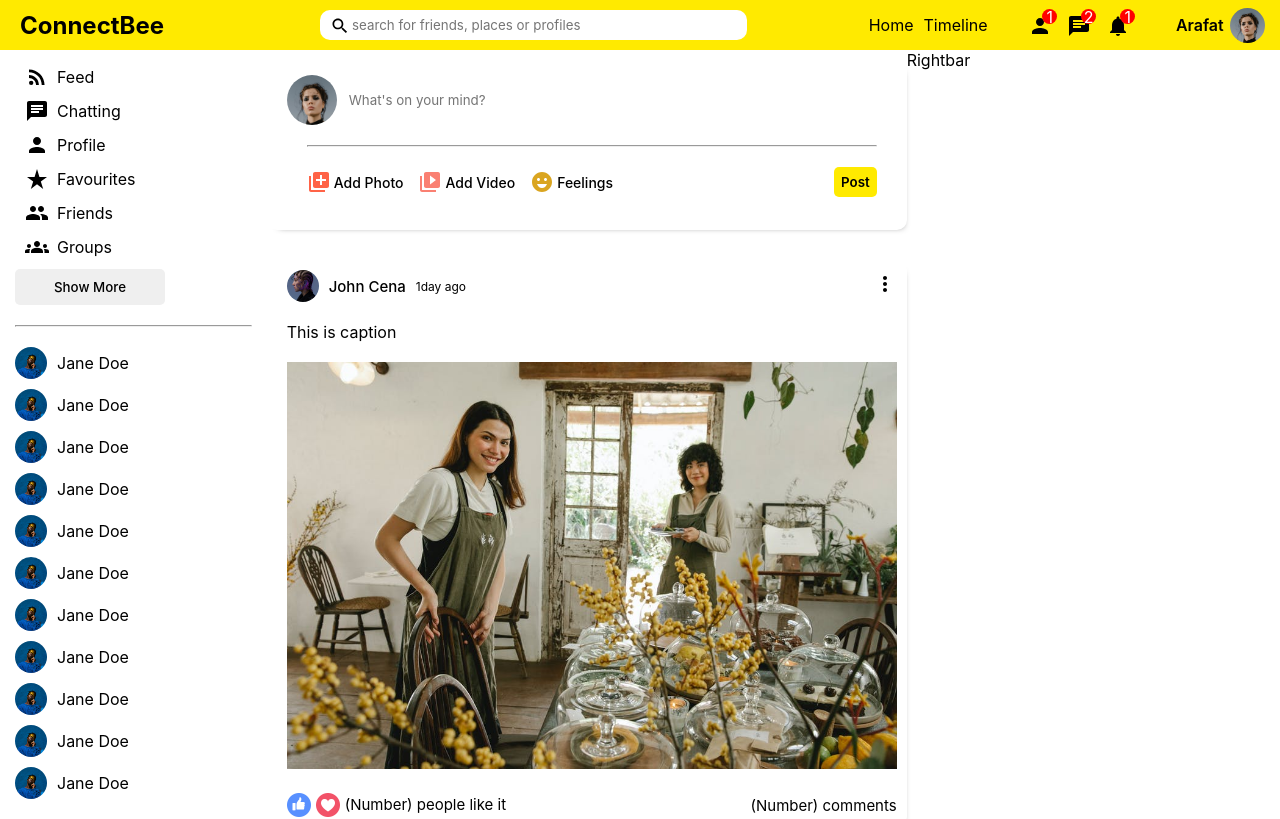
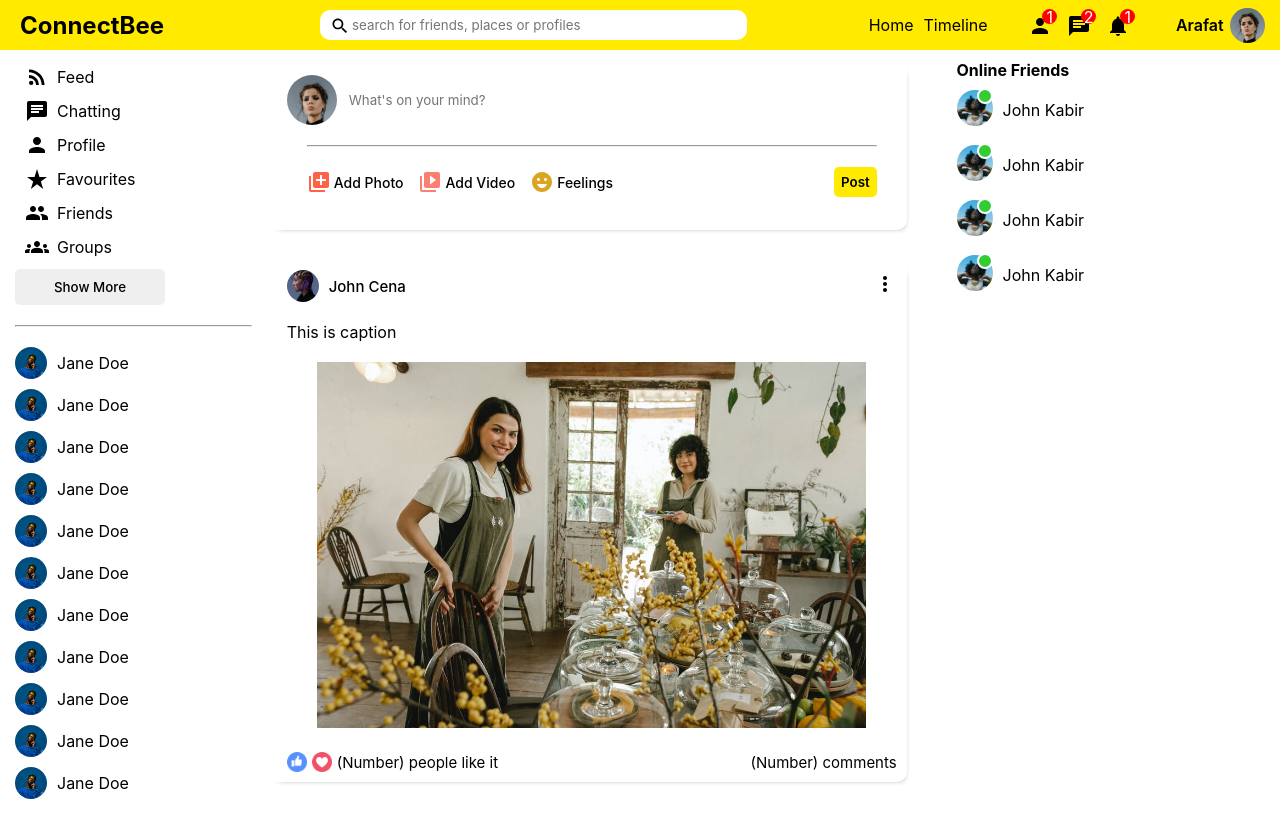
Before and after one commit to KabirBhae/social-media, a React (Create React App) app: page / in a window 1280 px wide. Shown: the top 819 px of the page. Built offline with nearby package versions, Linux system fonts and the light colour scheme.

Commit message:
rightbar completed
few other small changes also made

```diff
--- a/public/index.html
+++ b/public/index.html
@@ -14,7 +14,7 @@
 			rel="stylesheet"
 		/>
 		<link rel="stylesheet" href="style.css" />
-		<title>Demo Social Media App</title>
+		<title>Connect Bee</title>
 	</head>
 	<body>
 		<noscript>You need to enable JavaScript to run this app.</noscript>
--- a/src/Components/FeedContent/FeedContent.js
+++ b/src/Components/FeedContent/FeedContent.js
@@ -14,7 +14,6 @@ export default function FeedContent() {
 							alt=""
 						/>
 						<span className="contentUsername">John Cena</span>
-						<span className="contentDate">1day ago</span>
 					</div>
 					<div className="contentTopRight">
 						<MoreVert />
--- a/src/Components/FeedContent/feedContent.css
+++ b/src/Components/FeedContent/feedContent.css
@@ -35,17 +35,14 @@
 	margin: 0 10px;
 }
 
-.contentDate {
-	font-size: 12px;
-}
-
 .contentCenter {
 	margin: 20px 0;
 }
 
 .contentImg {
 	margin-top: 20px;
-	width: 100%;
+	margin-left: 5%;
+	width: 90%;
 	max-height: 500px;
 	object-fit: contain;
 }
@@ -62,8 +59,8 @@
 }
 
 .likeIcon {
-	width: 24px;
-	height: 24px;
+	width: 20px;
+	height: 20px;
 	margin-right: 5px;
 	cursor: pointer;
 }
--- a/src/Components/Leftbar/leftbar.css
+++ b/src/Components/Leftbar/leftbar.css
@@ -2,6 +2,8 @@
 	flex: 2.5;
 	height: calc(100vh - 50px);
 	overflow-y: scroll;
+	position: sticky;
+	top: 50px;
 }
 
 .leftbar::-webkit-scrollbar {
--- a/src/Components/MainFeed/Feed.js
+++ b/src/Components/MainFeed/Feed.js
@@ -10,6 +10,8 @@ export default function Feed() {
 			<div className="feedWrapper">
 				<Share />
 				<FeedContent />
+				<FeedContent />
+				<FeedContent />
 			</div>
 		</div>
 	);
--- a/src/Components/Rightbar/Rightbar.js
+++ b/src/Components/Rightbar/Rightbar.js
@@ -2,7 +2,61 @@ import React from "react";
 import "./rightbar.css";
 
 const Rightbar = () => {
-	return <div className="rightbar">Rightbar</div>;
+	return (
+		<>
+			<div className="rightbar">
+				<div className="rightbarWrapper">
+					<h4 className="rightbarTitle">Online Friends</h4>
+					<ul className="rightbarFriendList">
+						<li className="rightbarFriend">
+							<div className="rightbarProfileImgContainer">
+								<img
+									className="rightbarProfileImg"
+									src="assets/person/3.jpeg"
+									alt=""
+								/>
+								<span className="rightbarOnline"></span>
+							</div>
+							<span className="rightbarUsername">John Kabir</span>
+						</li>
+						<li className="rightbarFriend">
+							<div className="rightbarProfileImgContainer">
+								<img
+									className="rightbarProfileImg"
+									src="assets/person/3.jpeg"
+									alt=""
+								/>
+								<span className="rightbarOnline"></span>
+							</div>
+							<span className="rightbarUsername">John Kabir</span>
+						</li>
+						<li className="rightbarFriend">
+							<div className="rightbarProfileImgContainer">
+								<img
+									className="rightbarProfileImg"
+									src="assets/person/3.jpeg"
+									alt=""
+								/>
+								<span className="rightbarOnline"></span>
+							</div>
+							<span className="rightbarUsername">John Kabir</span>
+						</li>
+						<li className="rightbarFriend">
+							<div className="rightbarProfileImgContainer">
+								<img
+									className="rightbarProfileImg"
+									src="assets/person/3.jpeg"
+									alt=""
+								/>
+								<span className="rightbarOnline"></span>
+							</div>
+							<span className="rightbarUsername">John Kabir</span>
+						</li>
+					</ul>
+				</div>
+			</div>
+		</>
+	);
 };
 
 export default Rightbar;
--- a/src/Components/Rightbar/rightbar.css
+++ b/src/Components/Rightbar/rightbar.css
@@ -1,3 +1,42 @@
 .rightbar {
 	flex: 3.5;
 }
+.rightbarWrapper {
+	padding: 10px 10px 0 20px;
+	margin-left: 8%;
+}
+.rightbarTitle {
+	margin-bottom: 10px;
+}
+
+.rightbarFriendList {
+	margin: 0;
+	padding: 0;
+	list-style: none;
+}
+.rightbarFriend {
+	display: flex;
+	align-items: center;
+	margin-bottom: 15px;
+}
+
+.rightbarProfileImgContainer {
+	margin-right: 10px;
+	position: relative;
+}
+.rightbarProfileImg {
+	width: 36px;
+	height: 36px;
+	border-radius: 50%;
+	object-fit: cover;
+}
+.rightbarOnline {
+	width: 12px;
+	height: 12px;
+	border-radius: 50%;
+	background-color: limegreen;
+	border: 2px solid white;
+	position: absolute;
+	right: 0;
+	top: -2px;
+}
```
